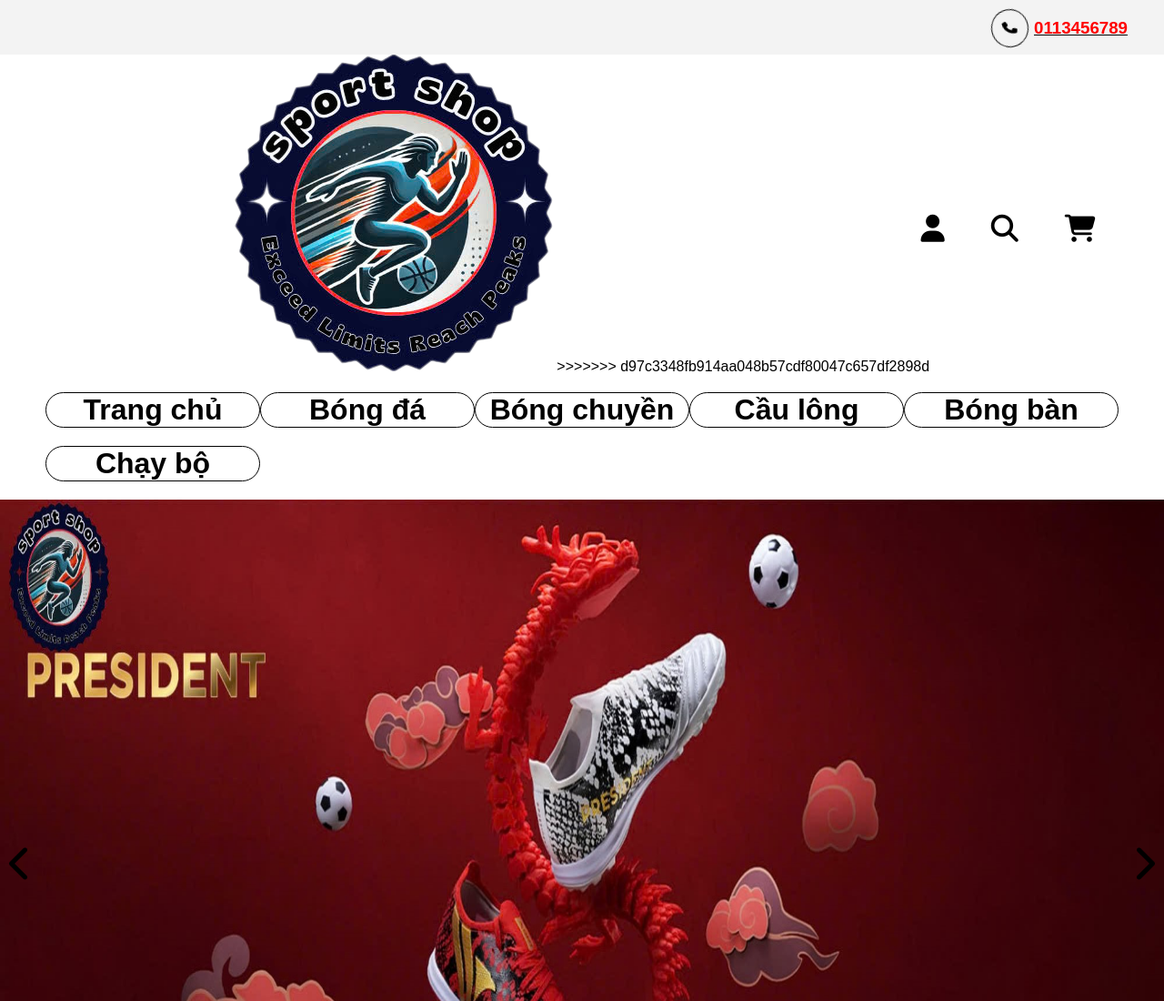
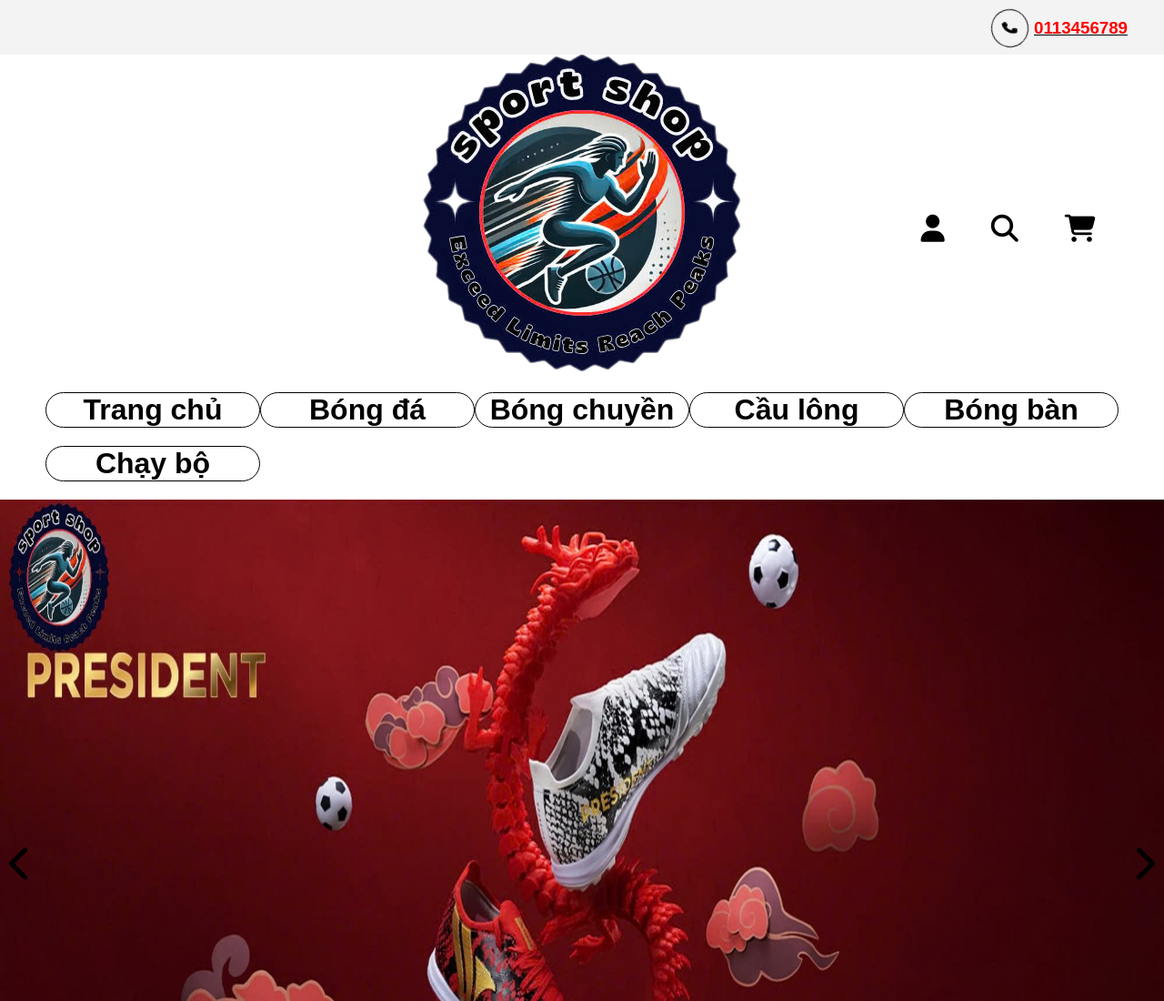
Before and after one commit to TriuTai/Do_An_CT188, a plain HTML site: page index.html in a window 1280 px wide. Shown: the top 1100 px of the page at 91% size. Drawn offline with Linux system fonts and the light colour scheme.

Commit message:
Update index.html

```diff
--- a/index.html
+++ b/index.html
@@ -18,7 +18,7 @@
         </div>
         <div class="logo_other">
             <img src="./logoo.png" alt="" >
->>>>>>> d97c3348fb914aa048b57cdf80047c657df2898d
+
             <div class="other">
                 <li><i class="fa-solid fa-user"></i></li>
                 <li><i class="fa-solid fa-magnifying-glass"></i></li>
```
